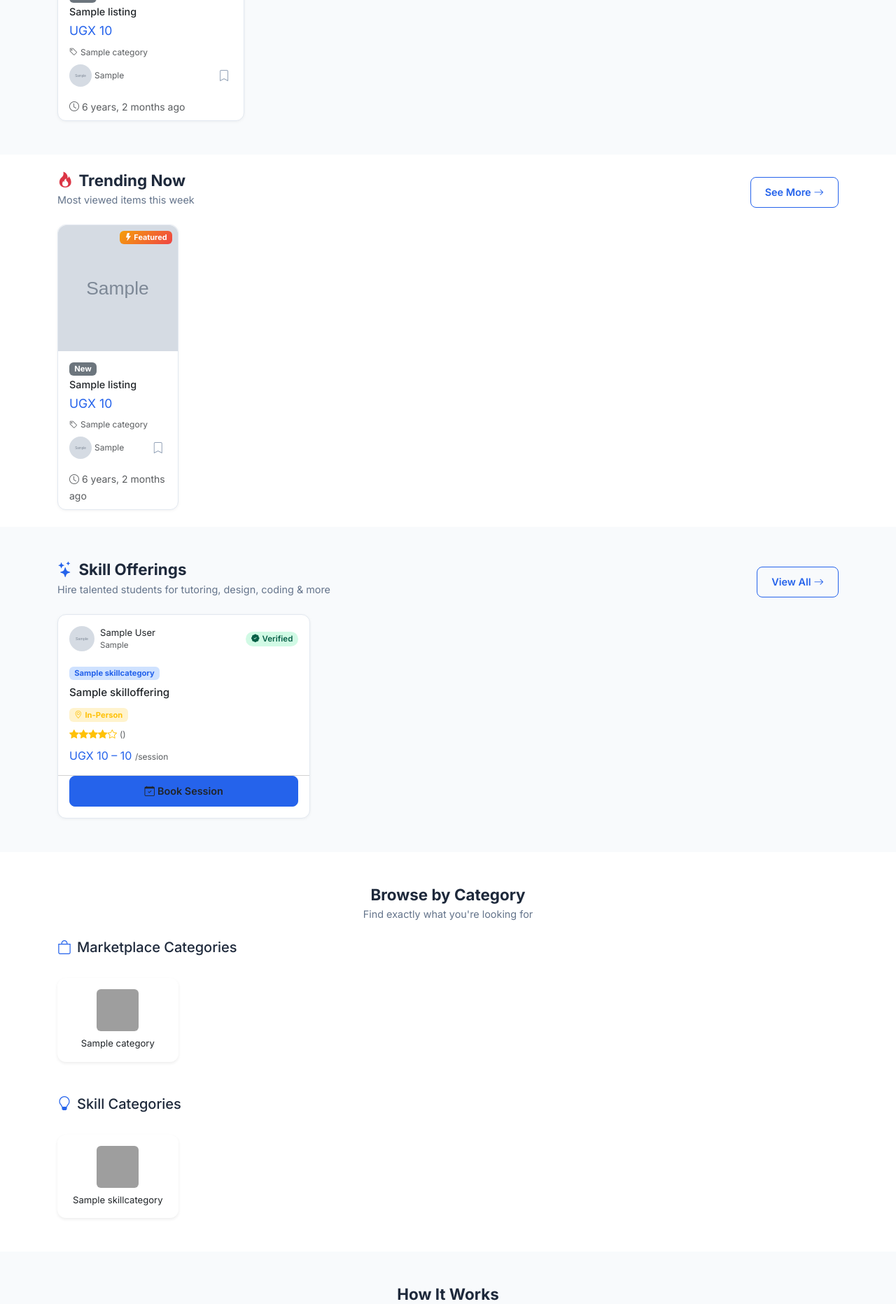
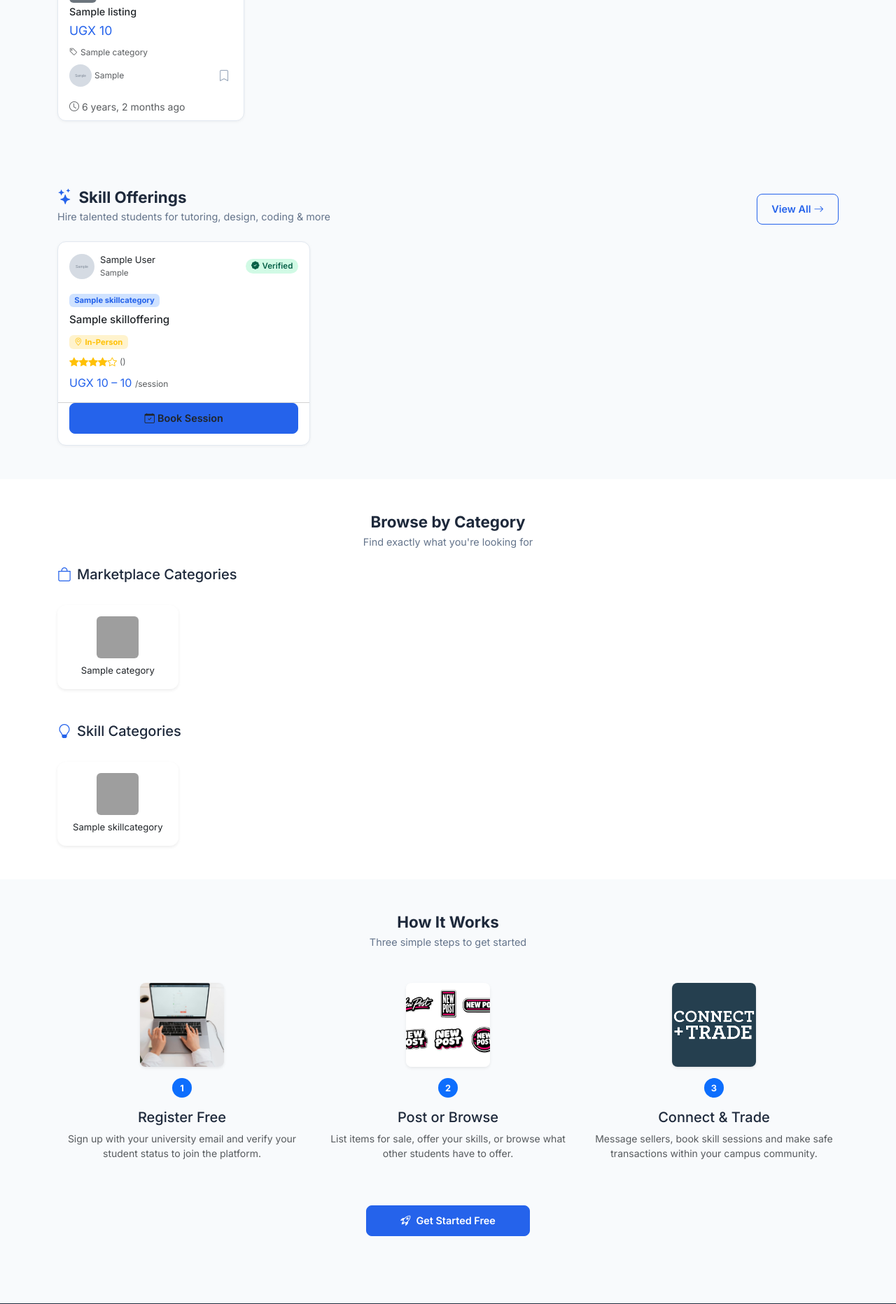
Before and after one commit to Christopher75/student-economy-platform, a Django app: page / in a window 1280 px wide. Shown: the part 1021-2885 px from the top of the page at 70% size. Run offline with Django 5.2, Linux system fonts and the light colour scheme; tables that the repository leaves empty hold one stand-in row (values such as "Sample post"); grey boxes marked "Sample" are stand-in pictures; some libraries are stand-ins or nearby versions; grey boxes are pictures that could not be loaded.

Commit message:
Fix counts, skill categories, home sections, footer year
Counts showing 0:
- marketplace/list.html uses 'total_listings' but view passed 'total_count' — renamed
- skills/list.html uses 'total_skills' but view didn't pass it at all — added

Skill category filter showing 'No categories':
- skills/list.html uses 'skill_categories' but SkillListView passed 'categories' — renamed

Featured vs Trending showing identical content:
- Featured Listings now fills with explicitly marked items first, padded by newest
- Trending Now always excludes every PK already shown in Featured, ordered by views_count
- Removed duplicate 'recent_listings' fallback from home.html Featured section (now
  unnecessary since featured_listings is always populated from core/views.py)

Footer: update copyright year 2024 → 2026

Co-Authored-By: Claude Sonnet 4.6 <noreply@anthropic.com>

```diff
--- a/core/views.py
+++ b/core/views.py
@@ -7,11 +7,28 @@ def home(request):
     from skills.models import SkillOffering, SkillCategory
     from accounts.models import CustomUser
 
+    # Featured listings: explicitly marked ones first, then pad with newest
+    featured_qs = list(Listing.objects.filter(status='available', is_featured=True).order_by('-created_at')[:6])
+    if len(featured_qs) < 6:
+        pad = Listing.objects.filter(status='available', is_featured=False).order_by('-created_at')[:6 - len(featured_qs)]
+        featured_qs = featured_qs + list(pad)
+
+    # Trending: highest view count, strictly excluding anything already in Featured
+    featured_pks = [l.pk for l in featured_qs]
+    hot_listings = Listing.objects.filter(status='available').exclude(
+        pk__in=featured_pks
+    ).order_by('-views_count')[:6]
+
+    # Featured skills: same logic
+    featured_skills_qs = list(SkillOffering.objects.filter(status='active', is_featured=True).order_by('-created_at')[:6])
+    if len(featured_skills_qs) < 6:
+        pad = SkillOffering.objects.filter(status='active', is_featured=False).order_by('-created_at')[:6 - len(featured_skills_qs)]
+        featured_skills_qs = featured_skills_qs + list(pad)
+
     context = {
-        'featured_listings': Listing.objects.filter(status='available', is_featured=True)[:6],
-        'recent_listings': Listing.objects.filter(status='available').order_by('-created_at')[:6],
-        'hot_listings': Listing.objects.filter(status='available').order_by('-views_count')[:6],
-        'featured_skills': SkillOffering.objects.filter(status='active', is_featured=True)[:6],
+        'featured_listings': featured_qs,
+        'hot_listings': hot_listings,
+        'featured_skills': featured_skills_qs,
         'recent_skills': SkillOffering.objects.filter(status='active').order_by('-created_at')[:6],
         'marketplace_categories': Category.objects.all().order_by('order'),
         'skill_categories': SkillCategory.objects.all().order_by('order'),
--- a/marketplace/views.py
+++ b/marketplace/views.py
@@ -53,7 +53,7 @@ class ListingListView(ListView):
         ctx = super().get_context_data(**kwargs)
         ctx["search_form"] = ListingSearchForm(self.request.GET)
         ctx["categories"] = Category.objects.all()
-        ctx["total_count"] = self.get_queryset().count()
+        ctx["total_listings"] = self.get_queryset().count()
         return ctx
 
 
--- a/skills/views.py
+++ b/skills/views.py
@@ -55,7 +55,8 @@ class SkillListView(ListView):
 
     def get_context_data(self, **kwargs):
         ctx = super().get_context_data(**kwargs)
-        ctx["categories"] = SkillCategory.objects.all()
+        ctx["skill_categories"] = SkillCategory.objects.all()
+        ctx["total_skills"] = self.get_queryset().count()
         ctx["delivery_choices"] = SkillOffering.DELIVERY_CHOICES
         ctx["selected_category"] = self.request.GET.get("category", "")
         ctx["selected_delivery"] = self.request.GET.get("delivery_method", "")
--- a/templates/base.html
+++ b/templates/base.html
@@ -344,7 +344,7 @@
     </div>
     <hr style="border-color:#334155;" class="mt-4">
     <div class="d-flex flex-wrap justify-content-between align-items-center">
-      <p class="small mb-0">&copy; 2024 Student Economy Platform. All rights reserved.</p>
+      <p class="small mb-0">&copy; 2026 Student Economy Platform. All rights reserved.</p>
       <p class="small mb-0">Made with <i class="bi bi-heart-fill text-danger"></i> for students</p>
     </div>
   </div>
--- a/templates/home.html
+++ b/templates/home.html
@@ -151,14 +151,6 @@
     {% if featured_listings %}
       <div class="row g-3">
         {% for listing in featured_listings %}
-          <div class="col-6 col-md-4 col-lg-3">
-            {% include 'partials/listing_card.html' with listing=listing %}
-          </div>
-        {% endfor %}
-      </div>
-    {% elif recent_listings %}
-      <div class="row g-3">
-        {% for listing in recent_listings %}
           <div class="col-6 col-md-4 col-lg-3">
             {% include 'partials/listing_card.html' with listing=listing %}
           </div>
```
